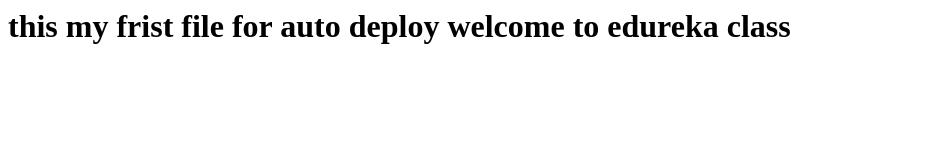
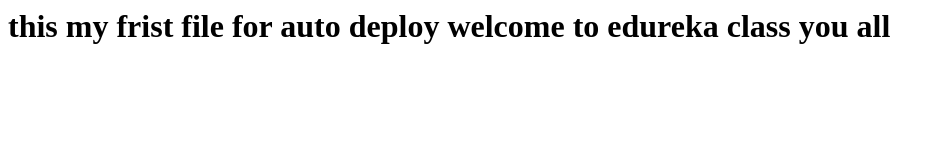
Before and after one commit to honorineicy/project, a plain HTML site: page index.html in a window 1280 px wide. Shown: the whole page, without its empty margins (0-943 px from the left). Drawn offline with Linux system fonts and the light colour scheme.

Commit message:
Update index.html

```diff
--- a/index.html
+++ b/index.html
@@ -1 +1 @@
-<h1> this my frist file for auto deploy welcome  to edureka class </h1>
+<h1> this my frist file for auto deploy welcome  to edureka class you all</h1>
```
